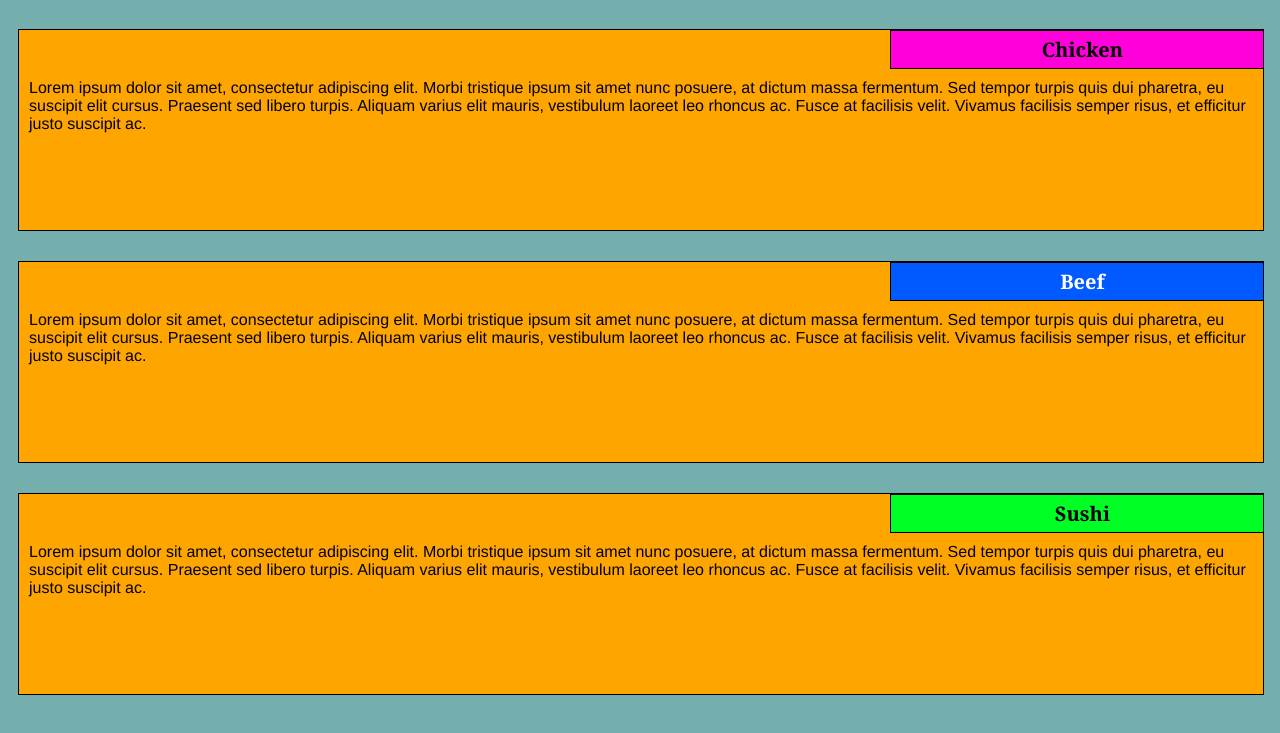
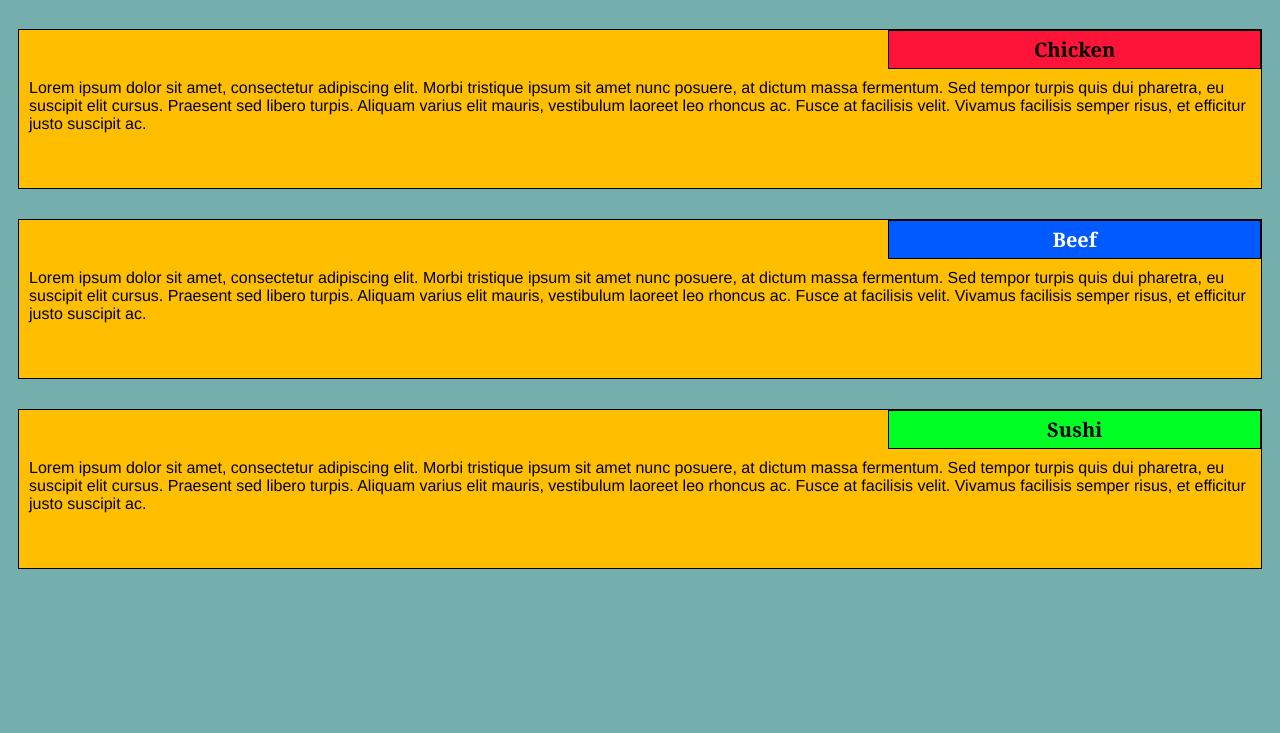
Before and after one commit to sriniGalway/coursera-test, a plain HTML site: page module2-solution/index.html in a window 1280 px wide. Shown: the part 61-794 px from the top of the page. Drawn offline with Linux system fonts and the light colour scheme.

Commit message:
module 2 solution V2

```diff
--- a/module2-solution/css/styles.css
+++ b/module2-solution/css/styles.css
@@ -1,4 +1,9 @@
 /* Base styles */
+
+* {
+	box-sizing: border-box;
+}
+
 
 h1 {
 	font-family: Brushstroke, fantasy;
@@ -27,9 +32,9 @@ p {
 
 section {
 	border:	1px solid black;
-	background-color: #FFA500;
+	background-color: #FFBF00;
 	width: 100%;
-	height: 200px;
+	height: 160px;
 	font-family: Helvetica;
 	color: black;
 	position: relative;
@@ -47,7 +52,7 @@ section {
 	margin-bottom: 0;
 	margin-top: 0;
 	padding: 5px;
-	background-color: #FF00DA;
+	background-color: #FF1439;
 }
 
 #beef {
```
